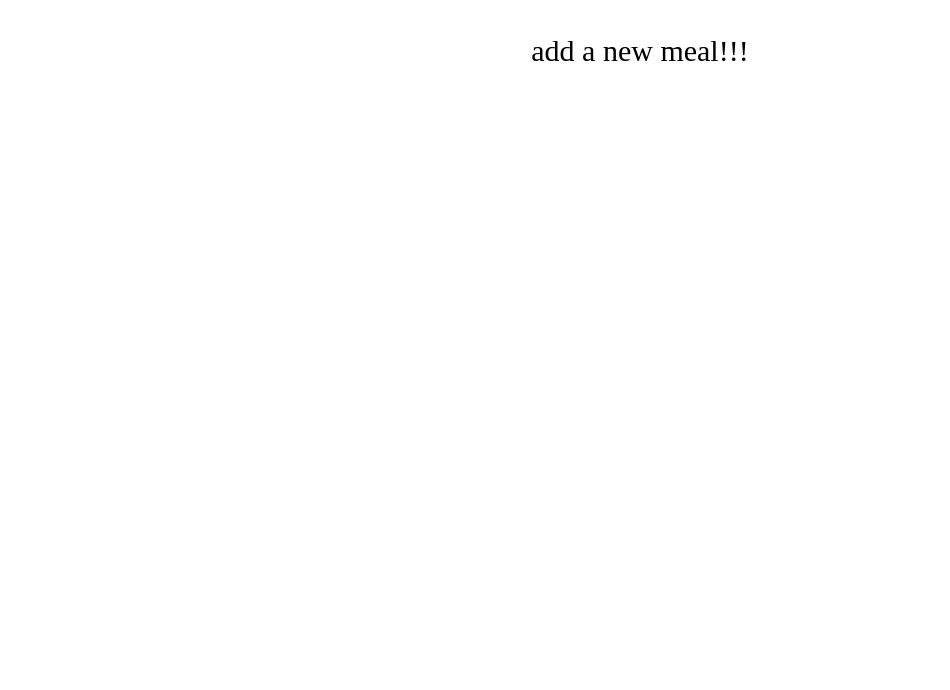
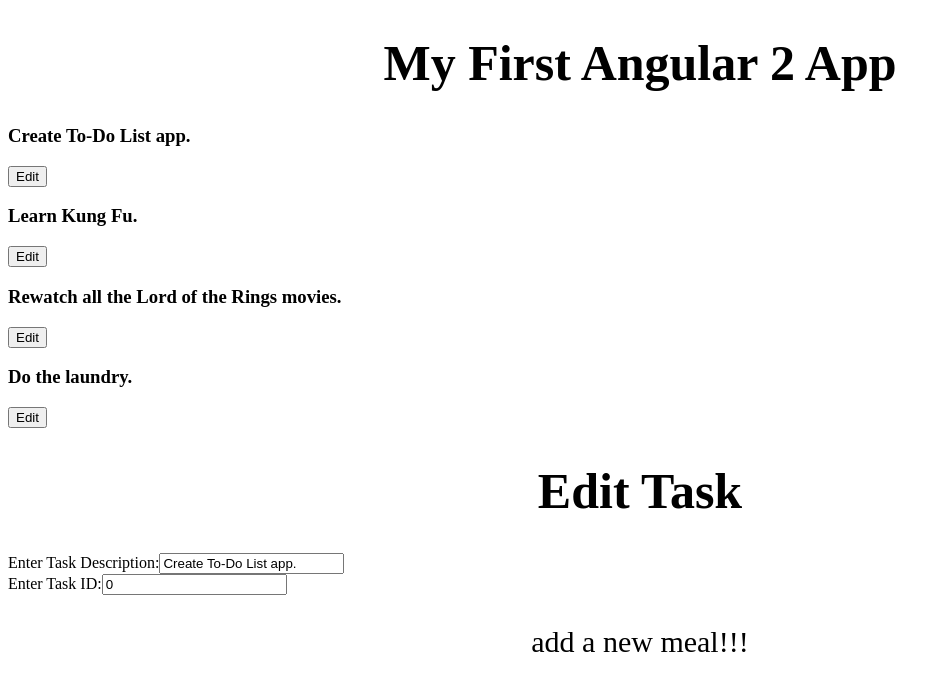
Before and after one commit to markkariuki/meal-tracker, an Angular app: page / in a window 1280 px wide. Shown: the top 690 px of the page, without its empty margins (0-950 px from the left). Built offline with nearby package versions, Linux system fonts and the light colour scheme.

Commit message:
add the edit meals

```diff
--- a/src/app/app.component.html
+++ b/src/app/app.component.html
@@ -1,3 +1,19 @@
 <!--The content below is only a placeholder and can be replaced.-->
 <h1>{{title}}</h1>
+<div class="container">
+  <h1>My First Angular 2 App</h1>
+    <div *ngFor="let currentMeal of meal">
+      <h3>{{ currentMeal.description }}</h3>
+      <button (click)="showDetails(currentMeal)">Edit</button>
+    </div>
+    <h1>Edit Task</h1>
+    <div>
+      <label>Enter Task Description:</label>
+      <input [(ngModel)]="selectedMeal.description">
+    </div>
+    <div>
+      <label>Enter Task ID:</label>
+      <input [(ngModel)]="selectedMeal.id">
+    </div>
+  </div>
 <app-meals></app-meals>
--- a/src/app/app.component.ts
+++ b/src/app/app.component.ts
@@ -7,16 +7,21 @@ import { Component } from '@angular/core';
 })
 export class AppComponent {
 
-  public tasks: Task[] = [
-      new Task("Create To-Do List app.", 0),
-      new Task("Learn Kung Fu.", 1),
-      new Task("Rewatch all the Lord of the Rings movies.", 2),
-      new Task("Do the laundry.", 3)
+    public meal: Meal[] = [
+        new Meal("Create To-Do List app.", 0),
+        new Meal("Learn Kung Fu.", 1),
+        new Meal("Rewatch all the Lord of the Rings movies.", 2),
+        new Meal("Do the laundry.", 3)
+    ];
 
-  ];
-}
+  selectedMeal: Meal = this.meal[0];
+   showDetails(clickedMeal: Meal) {
+     this.selectedMeal = clickedMeal;
+   }
+ }
 
-export class Task {
+
+export class Meal {
   public done: boolean = false;
   constructor(public description: string, public id: number) {   }
 }
--- a/src/app/app.module.ts
+++ b/src/app/app.module.ts
@@ -1,5 +1,6 @@
 import { BrowserModule } from '@angular/platform-browser';
 import { NgModule } from '@angular/core';
+import { FormsModule }   from '@angular/forms';
 
 import { AppComponent } from './app.component';
 import { MealsComponent } from './meals/meals.component';
@@ -13,6 +14,7 @@ import { MealsComponent } from './meals/meals.component';
 
   imports: [
   BrowserModule,
+  FormsModule,
 ],
 
   providers: [],
```
